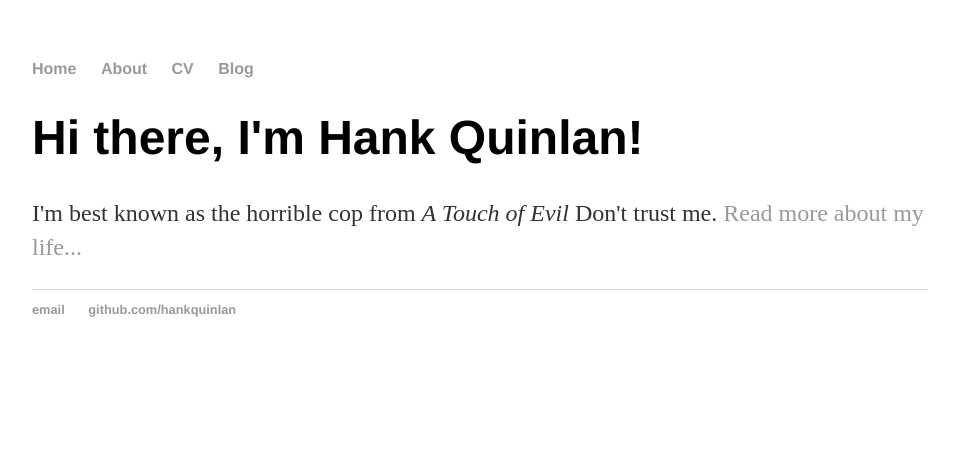
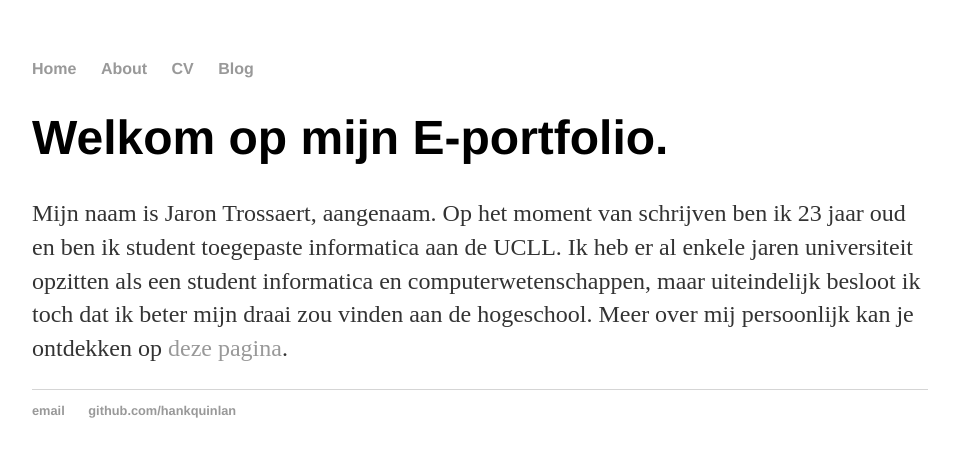
Before and after one commit to Jornax/Jornax.github.io, a Jekyll site: the page built from index.html, in a window 1280 px wide. Shown: the top 457 px of the page, without its empty margins (160-1115 px from the left). Built offline with Jekyll 4.4.1, drawn with Linux system fonts in a browser that asks for light colours.

Commit message:
Update index.html

```diff
--- a/index.html
+++ b/index.html
@@ -1,8 +1,10 @@
 ---
 layout: default
-title: Hank Quinlan, Horrible Cop
+title: E-portfolio van Jaron Trossaert
 ---
 <div class="blurb">
-	<h1>Hi there, I'm Hank Quinlan!</h1>
-	<p>I'm best known as the horrible cop from <em>A Touch of Evil</em> Don't trust me. <a href="/about">Read more about my life...</a></p>
+	<h1>Welkom op mijn E-portfolio.</h1>
+	<p>Mijn naam is Jaron Trossaert, aangenaam. Op het moment van schrijven ben ik 23 jaar oud en ben ik student toegepaste informatica aan de UCLL. Ik heb er al enkele jaren universiteit opzitten als een student informatica en computerwetenschappen, maar uiteindelijk besloot ik toch dat ik beter mijn draai zou vinden aan de hogeschool.
+
+	Meer over mij persoonlijk kan je ontdekken op <a href="/about">deze pagina</a>.</p>
 </div><!-- /.blurb -->
```
